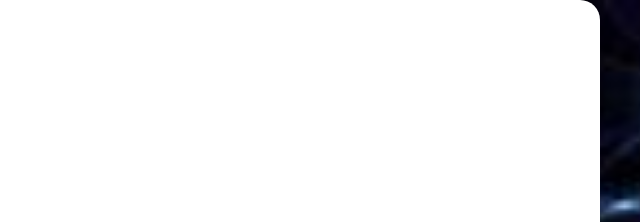
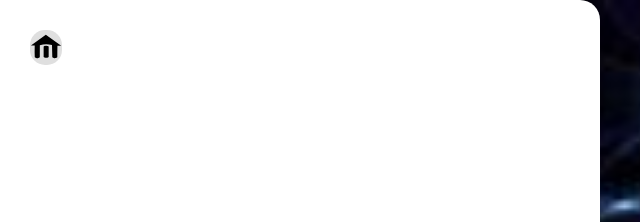
Before and after one commit to RPranav05/LoginPage, a plain HTML site: page login.html in a window 1280 px wide. Shown: the top 222 px of the page, 0-640 px from the left. Drawn offline with Linux system fonts and the light colour scheme.

Commit message:
Adding Home page

```diff
--- a/login.html
+++ b/login.html
@@ -8,7 +8,11 @@
   <script type="text/javascript" src="validation.js" defer></script>
 </head>
 <body>
+
   <div class="wrapper">
+    <div>
+      <button class="HomeButton" id="HomePage"><img src="styles/assets/Home.svg" alt="Home Button"></button>
+    </div>
     <h1>Login</h1>
     <p id="error-message"></p>
     <form id="form">
--- a/styles/style.css
+++ b/styles/style.css
@@ -22,7 +22,18 @@ body{
   background-position: right;
   overflow: hidden;
 }
-
+.HomeButton{
+  position: absolute;
+  top: 30px;
+  left: 30px;
+  border: none;
+  border-radius: 15px;
+  background-color: #dfdfdf;
+  cursor: pointer;
+}
+.HomeButton:hover{
+  background-color: #cfcfcf;
+  }
 .HomePage{
   margin-top: 300px;
   display: flex;
@@ -34,6 +45,7 @@ body{
   flex-direction: column;
   align-items: center;
   color: azure;
+  font-family: Arial, Helvetica, sans-serif;
 }
 .Home{
   margin-top: 10px;
--- a/validation.js
+++ b/validation.js
@@ -78,3 +78,6 @@ allInputs.forEach(input => {
     }
   })
 })
+document.getElementById("HomePage").onclick = function () {
+  window.location.href = "index.html";
+};
```
Also changed, not shown: signup.html (+3 -0 lines), styles/assets/Home.svg (added).
